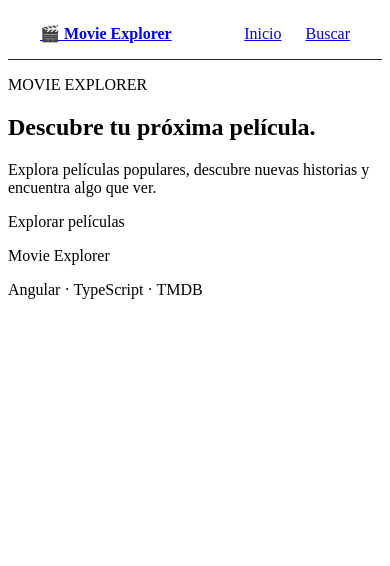
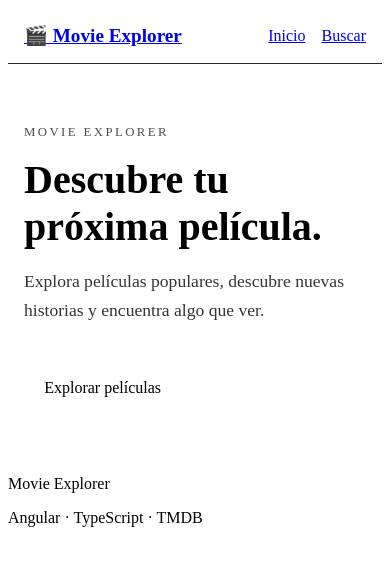
Before and after one commit to julioroodriguez/movie-explorer, an Angular app: page / in a window 390 px wide. Shown: the top 566 px of the page. Built offline with nearby package versions, Linux system fonts and the light colour scheme.

Commit message:
feat: CSS and README update, app responsive

```diff
--- a/src/app/features/home/pages/home/home.component.css
+++ b/src/app/features/home/pages/home/home.component.css
@@ -0,0 +1,46 @@
+.home {
+  padding: 5rem 2rem;
+}
+
+.hero {
+  max-width: 800px;
+  margin: 0 auto;
+}
+
+.eyebrow {
+  font-size: 0.8rem;
+  letter-spacing: 0.15rem;
+  opacity: 0.7;
+}
+
+h1 {
+  font-size: clamp(2.5rem, 6vw, 5rem);
+  margin: 1rem 0;
+}
+
+.description {
+  max-width: 600px;
+  font-size: 1.1rem;
+  line-height: 1.6;
+  opacity: 0.8;
+}
+
+.cta {
+  display: inline-block;
+  margin-top: 1.5rem;
+  padding: 0.8rem 1.2rem;
+
+  border: 1px solid #ffffff;
+  border-radius: 6px;
+}
+
+.cta:hover {
+  background-color: #ffffff;
+  color: #0f1115;
+}
+
+@media (max-width: 600px) {
+  .home {
+    padding: 3rem 1rem;
+  }
+}
--- a/src/app/features/home/pages/home/home.component.html
+++ b/src/app/features/home/pages/home/home.component.html
@@ -4,12 +4,12 @@
 
     <h1>Descubre tu próxima película.</h1>
 
-    <p>
+    <p class="description">
       Explora películas populares, descubre nuevas historias
       y encuentra algo que ver.
     </p>
 
-    <a routerLink="/search">
+    <a routerLink="/search" class="cta">
       Explorar películas
     </a>
   </div>
--- a/src/app/shared/components/navbar/navbar.component.css
+++ b/src/app/shared/components/navbar/navbar.component.css
@@ -1,9 +1,15 @@
 .navbar {
   display: flex;
+  justify-content: space-between;
   align-items: center;
-  justify-content: space-between;
+
   padding: 1rem 2rem;
   border-bottom: 1px solid #252832;
+}
+
+.logo {
+  font-weight: 700;
+  font-size: 1.2rem;
 }
 
 .navigation {
@@ -11,6 +17,16 @@
   gap: 1.5rem;
 }
 
-.logo {
-  font-weight: 700;
+.navigation a:hover {
+  opacity: 0.7;
 }
+
+@media (max-width: 600px) {
+  .navbar {
+    padding: 1rem;
+  }
+
+  .navigation {
+    gap: 1rem;
+  }
+}
```
